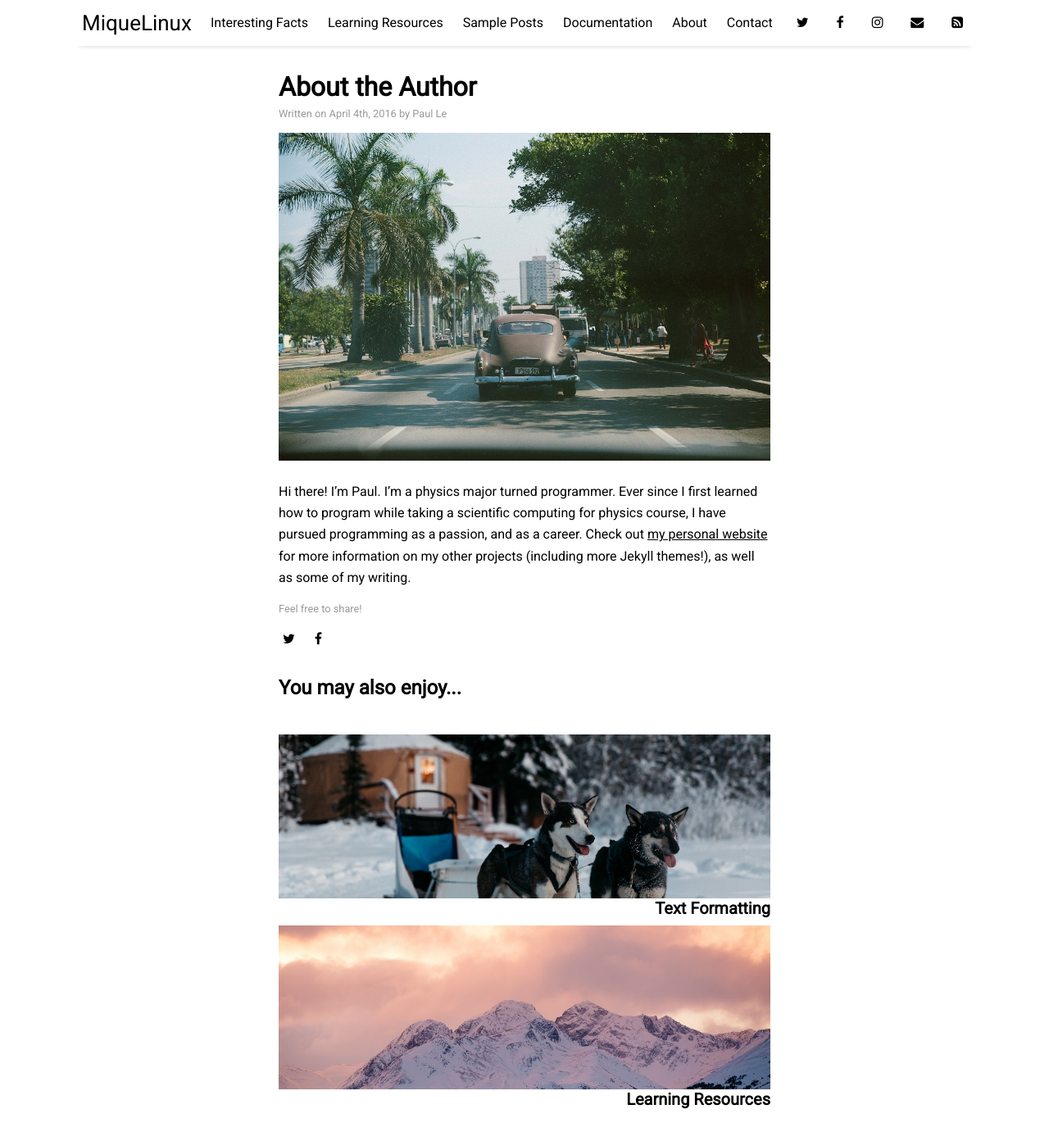
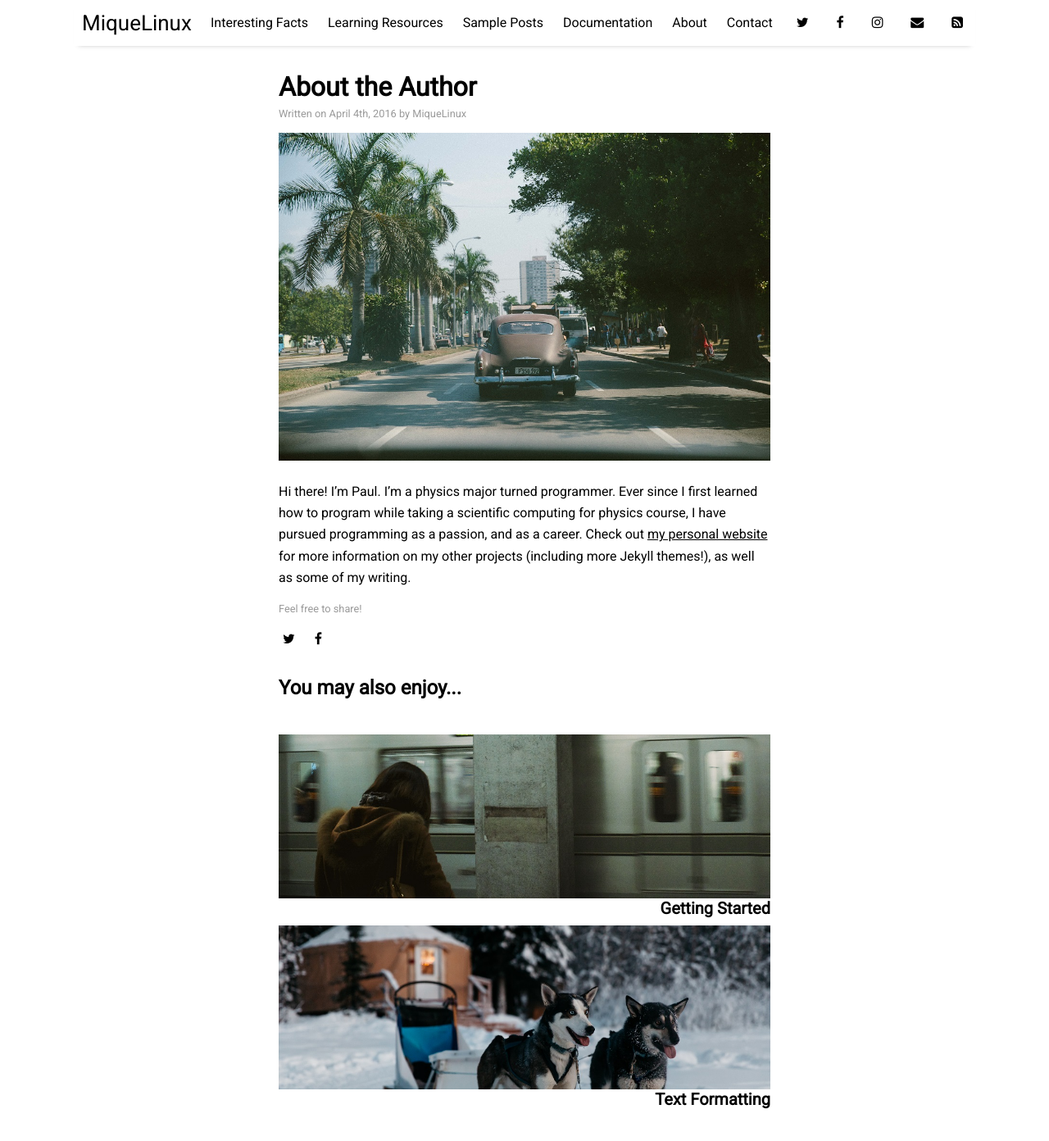
Before and after one commit to miquelinux/Prova_Millennial, a Jekyll site: the page built from _posts/2016-04-04-about-the-author.md, in a window 1280 px wide and 1400 px high. Shown: the top 1392 px of the window at 82% size. Built offline with Jekyll 4.4.1, drawn with Linux system fonts in a browser that asks for light colours; nearby versions of some CDN libraries.

Commit message:
Add files via SSH

```diff
--- a/_posts/2016-04-04-about-the-author.md
+++ b/_posts/2016-04-04-about-the-author.md
@@ -1,7 +1,7 @@
 ---
 layout: post
 title: "About the Author"
-author: "Paul Le"
+author: "MiqueLinux"
 categories: facts
 tags: [sample]
 image: cuba-2.jpg
```
Also changed, not shown: _posts/2016-05-05-learning-resources.md (+1 -1 lines), _posts/2016-10-10-getting-started.md (renamed from _posts/1995-10-10-getting-started.md).
